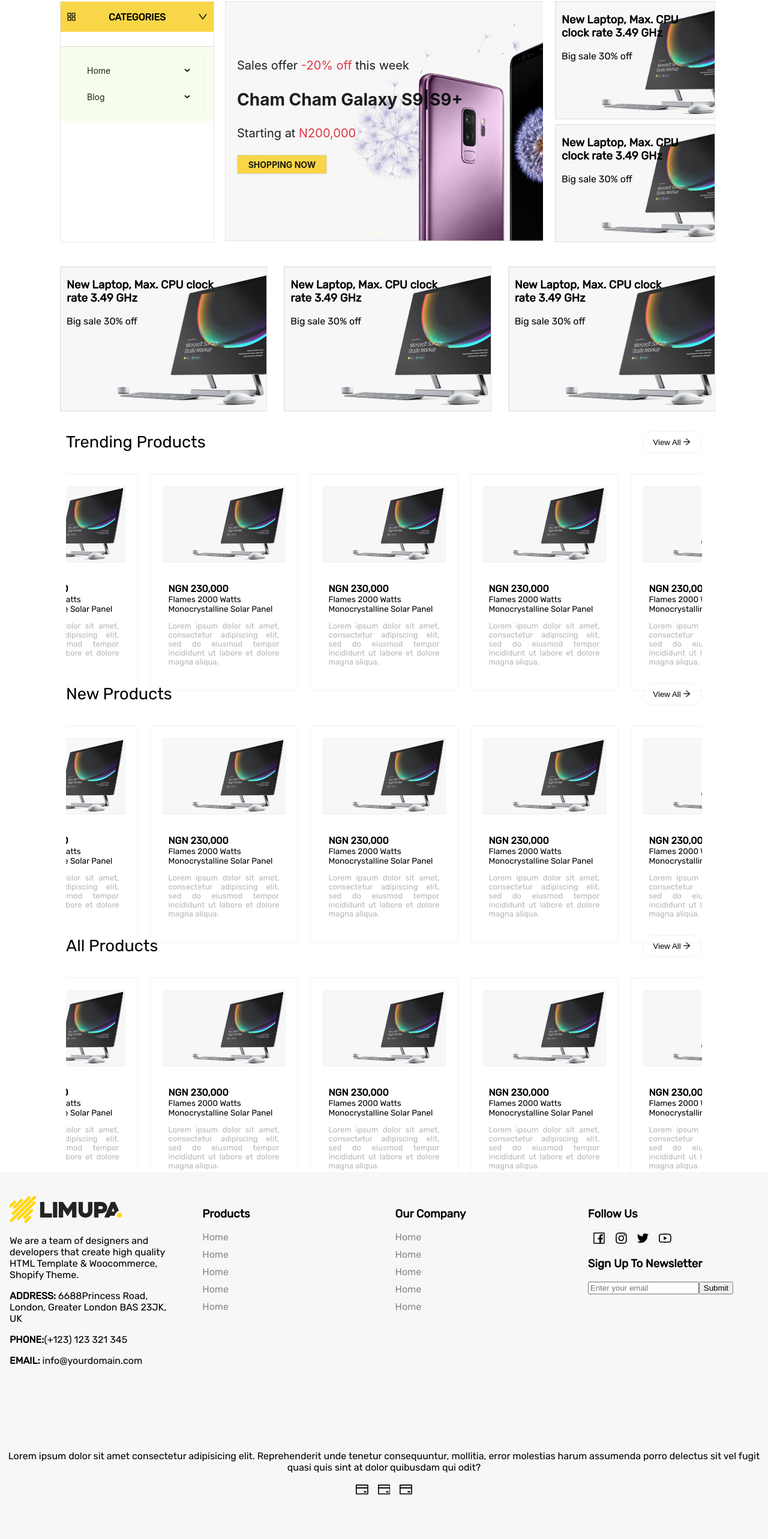
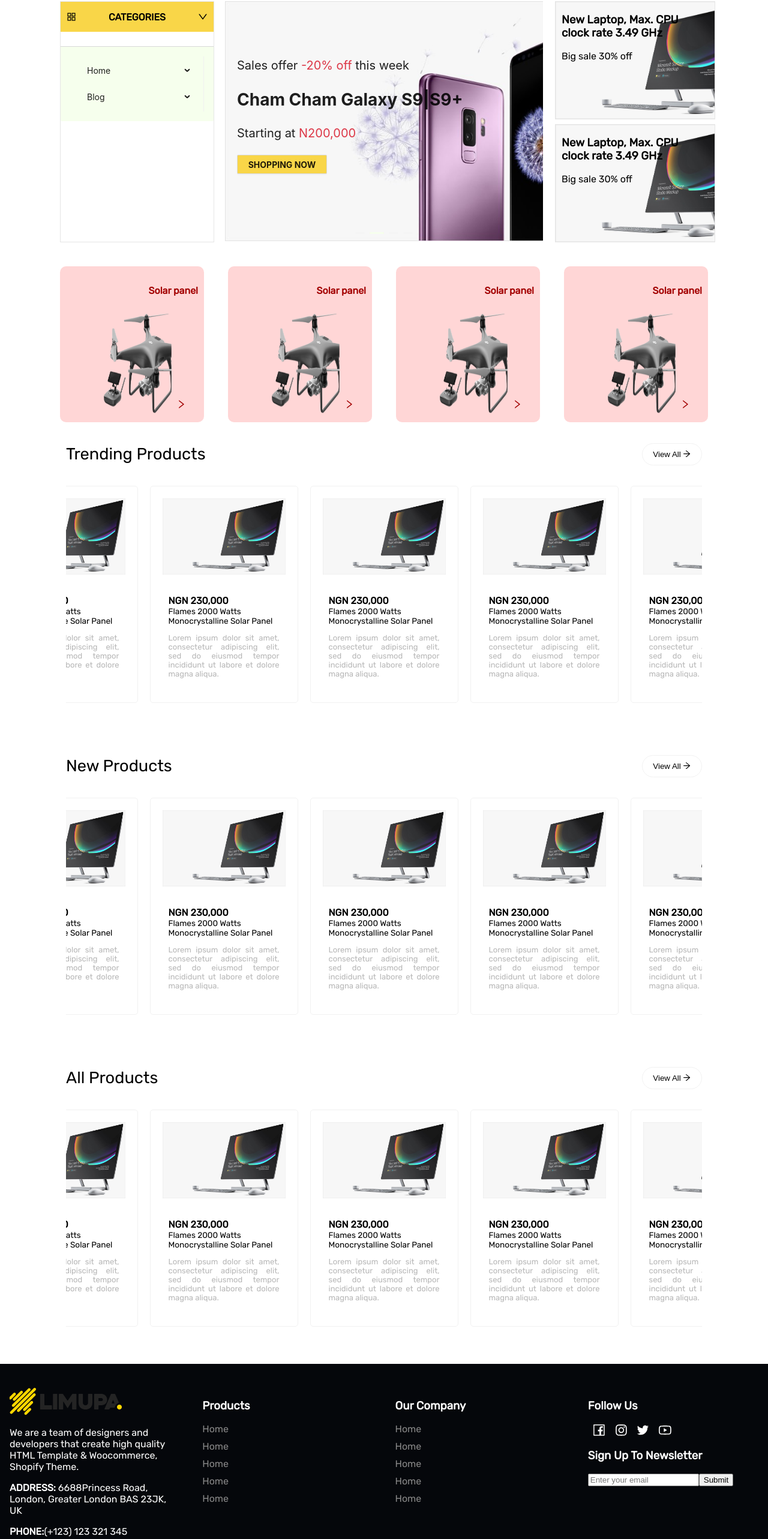
Before and after one commit to mubeess/aladiexpress, a React (Vite) app: page / in a window 1280 px wide. Shown: the part 193-2759 px from the top of the page at 60% size. Built offline with nearby package versions, Linux system fonts and the light colour scheme.

Commit message:
made fixes

```diff
--- /dev/null
+++ b/src/components/Cards/FeaturedCard.jsx
@@ -0,0 +1,42 @@
+import { RightOutlined } from "@ant-design/icons";
+import React from "react";
+import styled from "styled-components";
+export default function FeaturedCard() {
+  const StyledContainer = styled.div`
+    height: 240px;
+    background-color: #ffd6d6;
+    padding: 10px;
+    border-radius: 10px;
+    position: relative;
+    color: #a30000;
+    h4 {
+      text-align: right;
+    }
+    img {
+      height: 180px;
+      width: 80%;
+    }
+    .arrowRight {
+      position: absolute;
+      bottom: 0;
+      right: 0;
+      margin-right: 30px;
+      margin-bottom: 20px;
+    }
+    @media screen and (max-width: 1120px) {
+      min-width: 350px;
+      margin: 10px 0px;
+      padding: 10px;
+      height: 40vh;
+    }
+  `;
+  return (
+    <StyledContainer>
+      <h4>Solar panel</h4>
+      <img src="nobg.png" />
+      <div className="arrowRight">
+        <RightOutlined />
+      </div>
+    </StyledContainer>
+  );
+}
--- a/src/components/Footer/Footer.jsx
+++ b/src/components/Footer/Footer.jsx
@@ -107,12 +107,7 @@
         </div>
       </div>
       <div className="box-five">
-        <p>
-          Lorem ipsum dolor sit amet consectetur adipisicing elit. Reprehenderit
-          unde tenetur consequuntur, mollitia, error molestias harum assumenda
-          porro delectus sit vel fugit quasi quis sint at dolor quibusdam qui
-          odit?
-        </p>
+        <p>2023 (C) All Rights Reserved</p>
 
         <div className="icons">
           <div>
@@ -137,8 +132,9 @@
   grid-template-columns: repeat(4, 1fr);
   grid-template-rows: repeat(2, 1fr);
   gap: 5px;
-  background: #f7f7f7;
+  background: #05070b;
   padding-top: 40px;
+  color: #fff;
   div {
     padding: 0px 0.5rem;
   }
@@ -162,9 +158,11 @@
     grid-column: span 4; /* This will make .box-five span three columns */
     text-align: center;
     display: flex;
+    justify-content: space-between;
     align-items: center;
-    justify-content: center;
-    flex-direction: column;
+    height: 100px;
+    background-color: #0b1019;
+    margin-top: auto;
   }
   .icons {
     display: flex;
--- a/src/components/Horizontal/HorizontalList.jsx
+++ b/src/components/Horizontal/HorizontalList.jsx
@@ -2,13 +2,15 @@
 import Card from "../Card/Card";
 import styled from "styled-components";
 import { ArrowRightOutlined } from "@ant-design/icons";
+import { useNavigate } from "react-router-dom";
 
 function HorizontalList({ name, data }) {
+  const navigate = useNavigate();
   return (
     <Container>
       <div className="header">
         <p className="name">{name}</p>
-        <button>
+        <button onClick={() => navigate("/product")}>
           View All <ArrowRightOutlined />
         </button>
       </div>
@@ -25,7 +27,9 @@
 
 const Container = styled.div`
   padding: 10px;
-  height: 50vh;
+  height: 60vh;
+  margin-top: 20px;
+  margin-bottom: 20px;
   /* background: red; */
   .header {
     display: flex;
@@ -41,6 +45,7 @@
     padding: 10px;
     width: 100px;
     border: 1px solid #f1f1f1f1;
+    cursor: pointer;
   }
   .list {
     margin: 0 auto;
--- a/src/pages/Home/Home.jsx
+++ b/src/pages/Home/Home.jsx
@@ -6,6 +6,7 @@
 import { Collapse, Menu } from "antd";
 import { CategoriesItems } from "../../utils/contant";
 import HorizontalList from "../../components/Horizontal/HorizontalList";
+import FeaturedCard from "../../components/Cards/FeaturedCard";
 
 export default function Home() {
   const [categoryToggled, setCategoryToggled] = useState(true);
@@ -127,7 +128,7 @@
     .other_item-cards {
       height: 30vh;
       display: grid;
-      grid-template-columns: 1fr 1fr 1fr;
+      grid-template-columns: 1fr 1fr 1fr 1fr;
       gap: 40px;
       margin-top: 40px;
     }
@@ -168,7 +169,7 @@
 
     @media screen and (max-width: 580px) {
       .home-carousel {
-        height: 30vh;
+        height: 40vh;
       }
     }
   `;
@@ -218,9 +219,10 @@
       </div>
 
       <div className="other_item-cards">
-        <ItemCard />
-        <ItemCard />
-        <ItemCard />
+        <FeaturedCard />
+        <FeaturedCard />
+        <FeaturedCard />
+        <FeaturedCard />
       </div>
 
       <div>
--- a/src/pages/Home/components/HomeCarousel.jsx
+++ b/src/pages/Home/components/HomeCarousel.jsx
@@ -57,6 +57,14 @@
     .right-icon:hover {
       color: var(--yellow);
     }
+    @media screen and (max-width: 580px) {
+      .home-carousel {
+        height: 40vh;
+      }
+      .main-carousel {
+        height: 40vh;
+      }
+    }
   `;
 
   const handleNext = () => {
```
Also changed, not shown: 1 other file (tests, documents, lock files or other folders).
